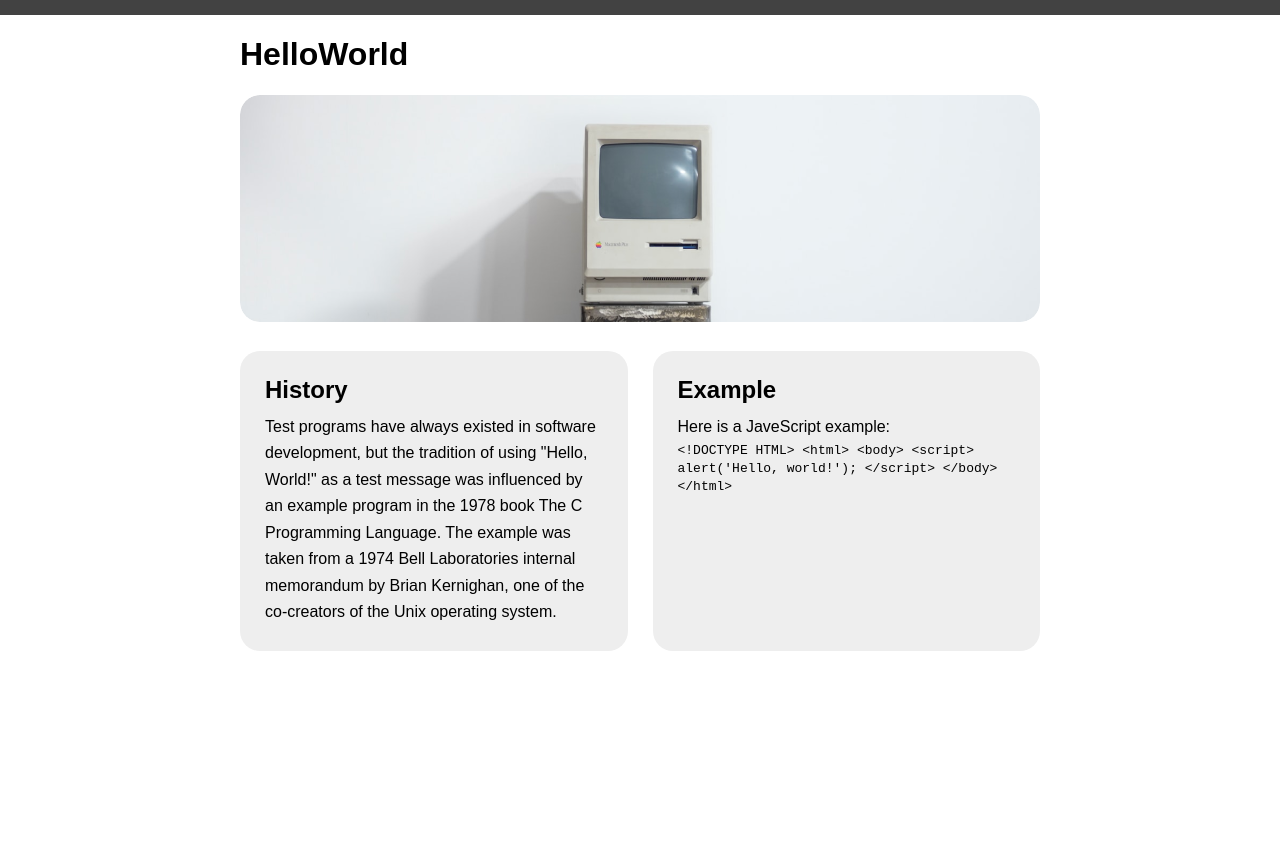
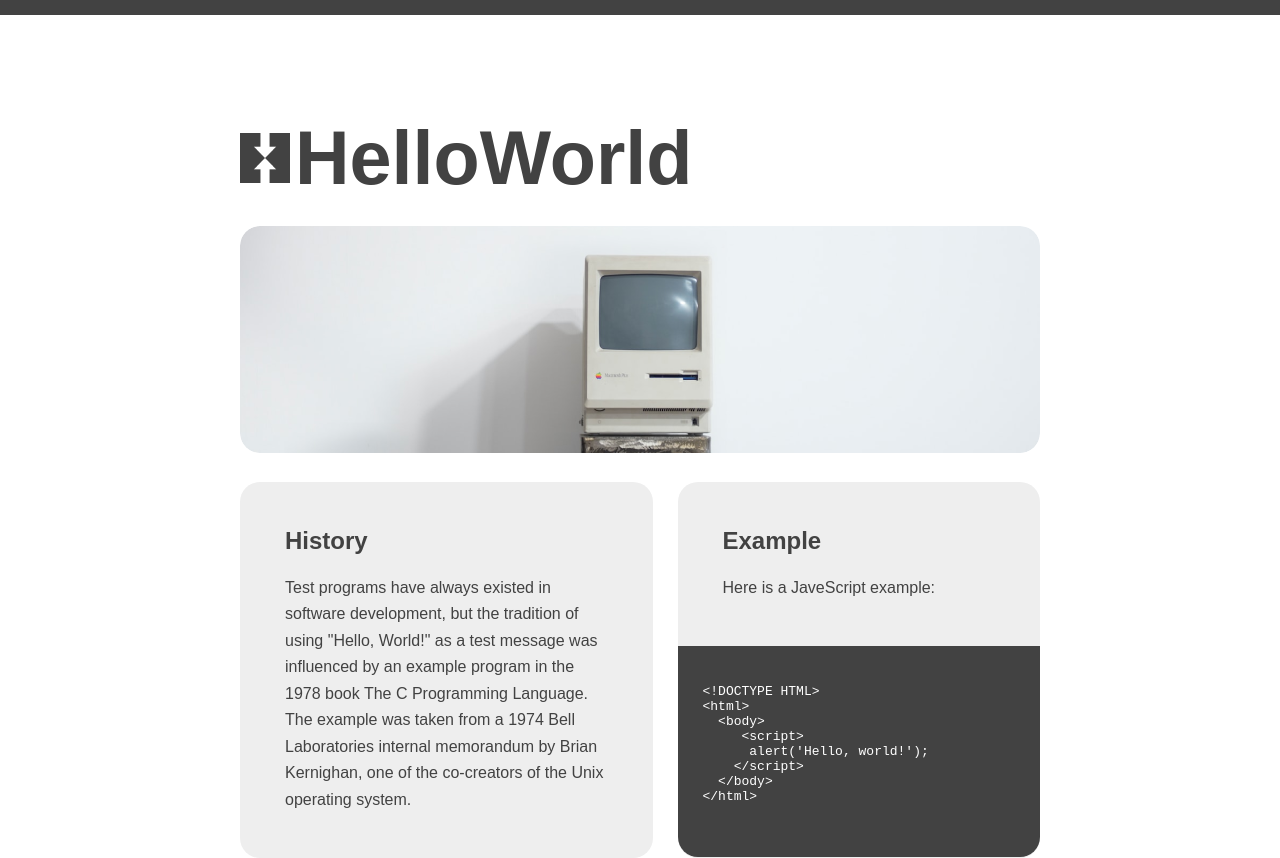
Before and after one commit to Camdawg03/Hello-World, a plain HTML site: page index.html in a window 1280 px wide. Before the commit the page ends 800 px from the top, so only its background shows below. Drawn offline with Linux system fonts and the light colour scheme.

Commit message:
format fixing almost final

```diff
--- a/index.html
+++ b/index.html
@@ -16,10 +16,13 @@
         <h2>History</h2>
         <p>Test programs have always existed in software development, but the tradition of using "Hello, World!" as a test message was influenced by an example program in the 1978 book The C Programming Language. The example was taken from a 1974 Bell Laboratories internal memorandum by Brian Kernighan, one of the co-creators of the Unix operating system.</p>
       </section>
-      <section>
+      <section class="with-code">
+        <div class="code-copy">
         <h2>Example</h2>
         <p>Here is a JaveScript example:</p>
-        <code>
+      </div>
+      <div class="code-html">
+        <code><pre>
 &lt;!DOCTYPE HTML&gt;
 &lt;html&gt;
   &lt;body&gt;
@@ -28,7 +31,8 @@
     &lt;/script&gt;
   &lt;/body&gt;
 &lt;/html&gt;
-        </code>
+        </pre></code>
+      </div>
       </section>
       </div>
     </main>
--- a/screen.css
+++ b/screen.css
@@ -5,6 +5,7 @@
     font-family:Arial, Helvetica, sans-serif;
     border-top: 15px solid #424242;
     margin: 0 auto;
+    color: #424242;
 }
 
 main {
@@ -26,9 +27,46 @@
     margin-top: 25px;
 }
 
+.details section p {
+    margin: 20px;
+
+}
+
+.details section h2{
+    margin: 20px;
+}
+
+.details section.with-code {
+    padding: 0;
+}
+
+div.code-copy {
+    padding: 25px;
+}
+
+div.code-html {
+    padding: 25px;
+    background: #424242;
+    color: #fff;
+    border-bottom-left-radius: 20px;
+    border-bottom-right-radius: 20px;
+}
+
 img {
     width:100%;
     border-radius: 20px;
+}
+
+h1 {
+    background-image: url('images/Logo.png');
+    background-repeat: no-repeat;
+    background-position: center left;
+    font-size: 2cm;
+    background-size: 50px;
+    padding-left: 55px;
+    margin: 100px 0 25px 0;
+
+
 }
 
 h2 {
```
Lines whose indentation alone changed are shown as unchanged.
